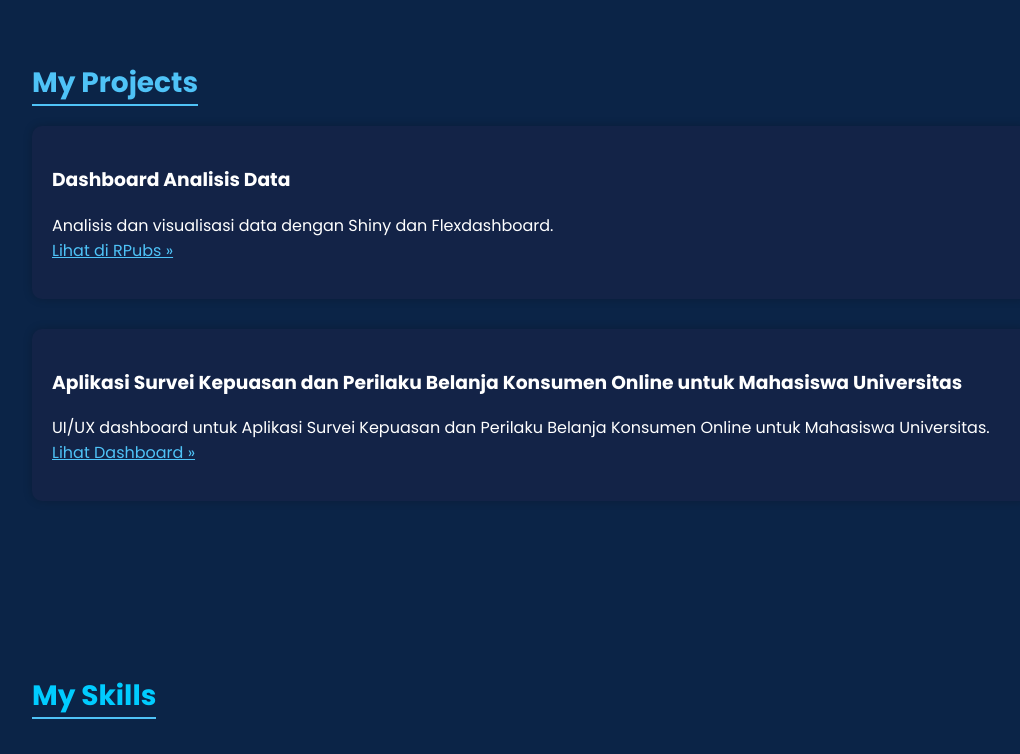
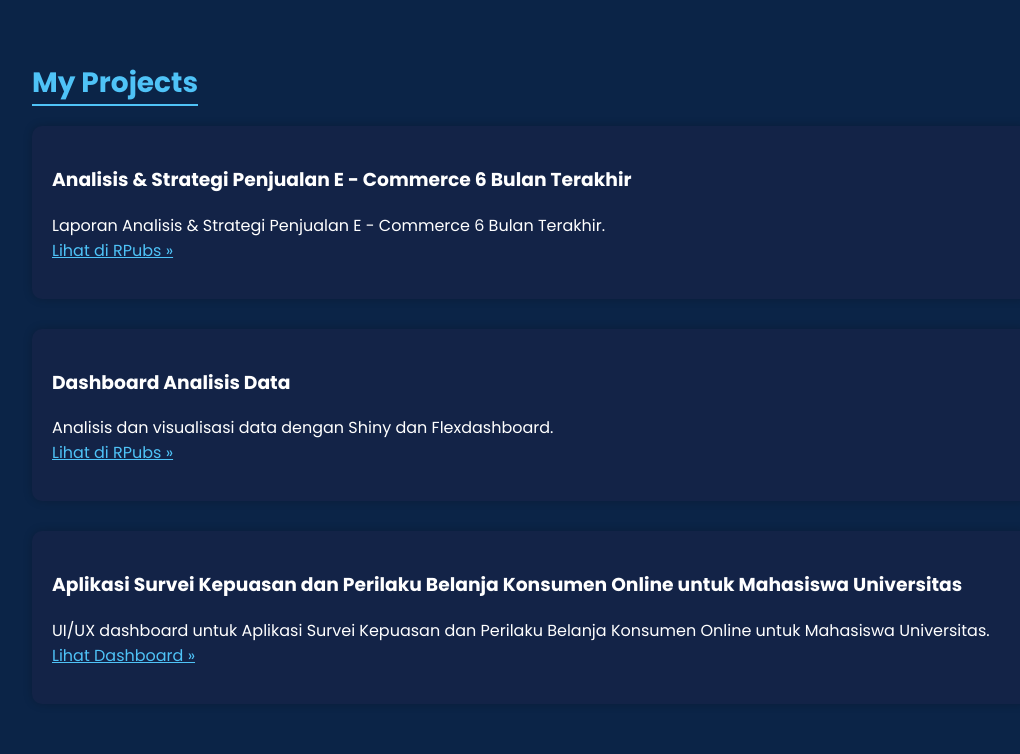
Before and after one commit to DadanRamdanHidayat/DadanRamdanHidayat.github.io, a plain HTML site: page index.html in a window 1280 px wide. Shown: the part 1040-1794 px from the top of the page, without its empty margins (108-1128 px from the left). Drawn offline with Linux system fonts and the light colour scheme.

Commit message:
Update index.html

```diff
--- a/index.html
+++ b/index.html
@@ -250,6 +250,11 @@
 
   <section id="projects">
     <h2>My Projects</h2>
+     <div class="card">
+      <h3>Analisis & Strategi Penjualan E - Commerce 6 Bulan Terakhir</h3>
+      <p>Laporan Analisis & Strategi Penjualan E - Commerce 6 Bulan Terakhir.<br>
+      <a href="https://rpubs.com/Ramdan/1324993" target="_blank">Lihat di RPubs &raquo;</a></p>
+    </div>
     <div class="card">
       <h3>Dashboard Analisis Data</h3>
       <p>Analisis dan visualisasi data dengan Shiny dan Flexdashboard.<br>
```
